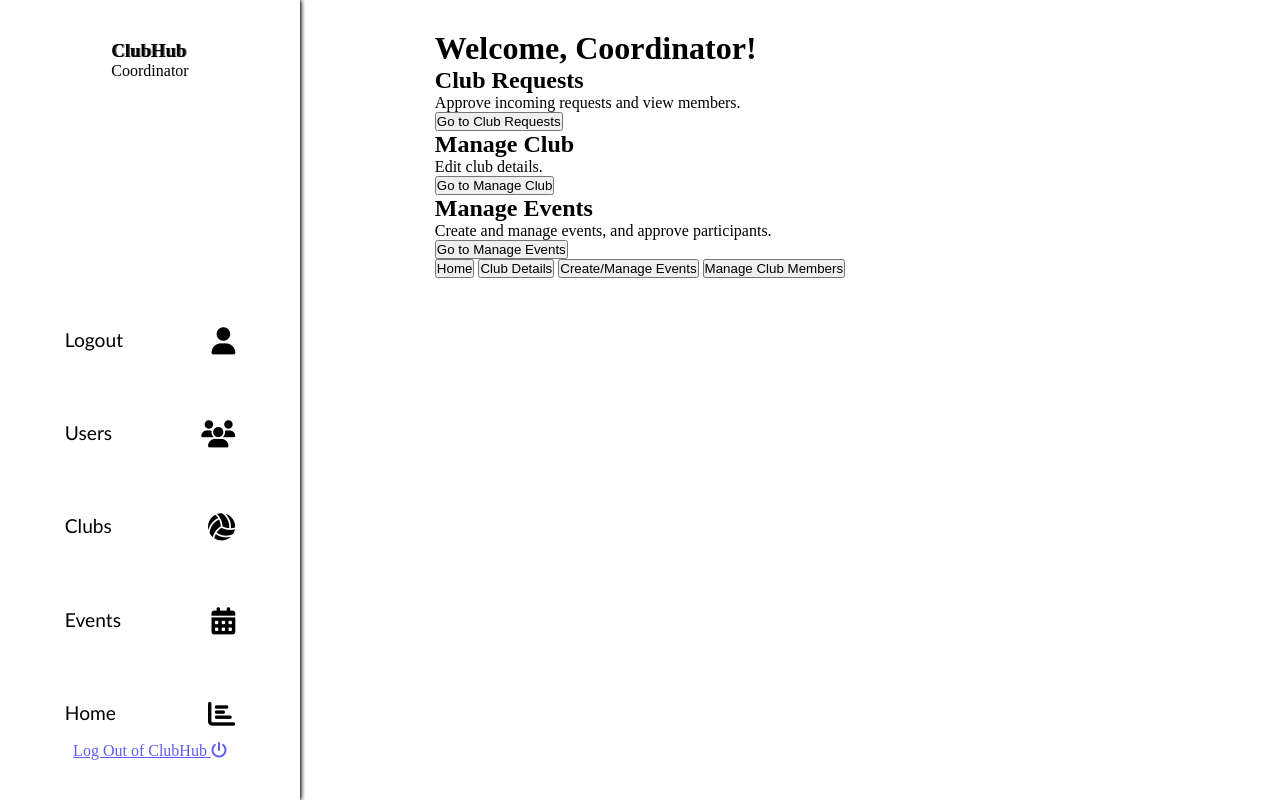
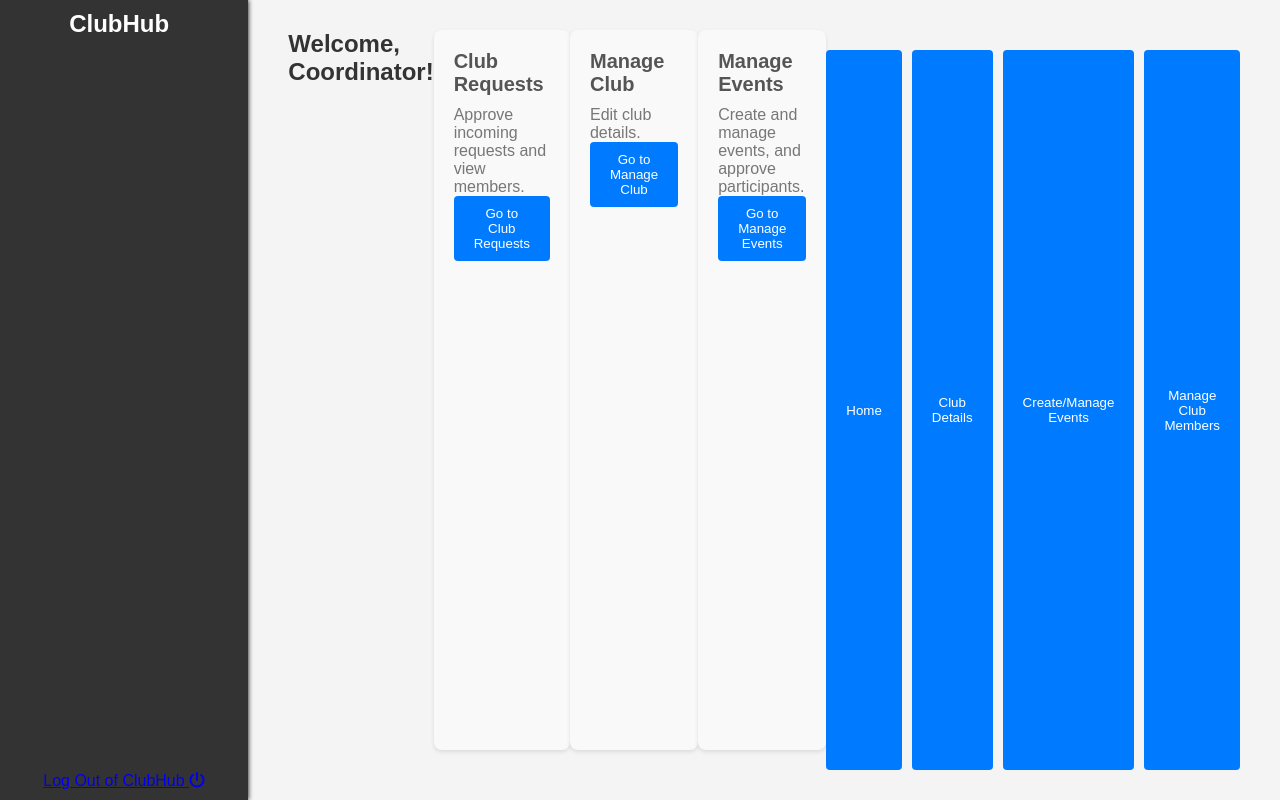
Before and after one commit to kronsy-ise/mini-epic-3, a Flask app: template clubhub/src/templates/coordinator/home.html in a window 1280 px wide. Run offline with Flask 3, Linux system fonts and the light colour scheme; the template is opened without the code that fills it, so the values that code supplies are empty; some libraries are stand-ins or nearby versions.

Commit message:
Merge to main

```diff
--- a/clubhub/src/handlers/clubs.py
+++ b/clubhub/src/handlers/clubs.py
@@ -39,7 +39,9 @@ def clubs():
             user_kind="Student",
             clubs = all_clubs)
     elif auth_user.kind == UserKind.Coordinator:
-        return render_template("coordinator/clubs.html")
+        return render_template("coordinator/clubs.html",
+            navigations=navigations.COORDINATOR_NAV,
+            user_kind = "Coordinator")
     else:
         return render_template("awaiting_approval.html")
 
--- a/clubhub/src/handlers/events.py
+++ b/clubhub/src/handlers/events.py
@@ -45,7 +45,9 @@ def events():
          club_events=club_events,
          other_events=other_events)
     elif auth_user.kind == UserKind.Coordinator:
-        return render_template("coordinator/events.html")
+        return render_template("coordinator/events.html",
+            navigations=navigations.COORDINATOR_NAV,
+            user_kind = "Coordinator")
     else:
         return render_template("awaiting_approval.html")
 
--- a/clubhub/src/handlers/users.py
+++ b/clubhub/src/handlers/users.py
@@ -7,6 +7,7 @@ from models.user import UserKind
 import psycopg2.errors as pgerrors
 import util
 from models.event import Event
+import navigations
 
 users_app = Blueprint('users_app', __name__)
 @users_app.route('/users')
@@ -46,7 +47,9 @@ def users():
     elif auth_user.kind == UserKind.Student:
         return render_template("user/users.html")
     elif auth_user.kind == UserKind.Coordinator:
-        return render_template("coordinator/users.html")
+        return render_template("coordinator/users.html",
+            navigations=navigations.COORDINATOR_NAV,
+            user_kind = "Coordinator")
     else:
         return render_template("awaiting_approval.html")
 
--- a/clubhub/src/static/styles/CoordinatorHome.css
+++ b/clubhub/src/static/styles/CoordinatorHome.css
@@ -1,243 +1,147 @@
-* {
+/* Reset some default styles */
+body, h1, h2, p, button {
+    margin: 0;
     padding: 0;
-    margin: 0;
-    box-sizing: border-box;
 }
 
-html, body {
-    height: 100%;
+body {
+    font-family: 'Arial', sans-serif;
+    background-color: #f4f4f4;
 }
 
+/* Container for the entire content */
+.main-container {
+    max-width: 800px;
+    margin: 20px auto;
+    background-color: #fff;
+    padding: 20px;
+    border-radius: 8px;
+    box-shadow: 0 0 10px rgba(0, 0, 0, 0.1);
+}
+
+/* Header style */
+h1 {
+    font-size: 24px;
+    margin-bottom: 20px;
+    color: #333;
+}
+
+/* Section styling */
+.option-box {
+    background-color: #f9f9f9;
+    padding: 20px;
+    margin-bottom: 20px;
+    border-radius: 8px;
+    box-shadow: 0 2px 4px rgba(0, 0, 0, 0.1);
+}
+
+/* Title in the section */
+h2 {
+    font-size: 20px;
+    margin-bottom: 10px;
+    color: #555;
+}
+
+/* Paragraph in the section */
+p {
+    font-size: 16px;
+    color: #777;
+}
+
+/* Button style */
+button {
+    padding: 10px 20px;
+    background-color: #007bff;
+    color: #fff;
+    border: none;
+    border-radius: 4px;
+    cursor: pointer;
+    transition: background-color 0.3s ease;
+}
+
+/* Button hover effect */
+button:hover {
+    background-color: #0056b3;
+}
+
+/* Action buttons container */
+.action-buttons {
+    margin-top: 20px;
+    display: flex;
+    gap: 10px;
+}
+
+/* Navbar styling */
 .navbar {
-    position: fixed;
-    top: 0;
-    left: 0;
-    height: 100vh;
-    background-color: linear-gradient(90deg, rgba(3, 206, 233, 0.5) 0%, rgba(24, 148, 179, 0.5) 100%);
-    width: 300px;
-    box-shadow: 0 0 5px black;
+    background-color: #333;
+    color: #fff;
+    padding: 10px;
     display: flex;
     justify-content: space-between;
     align-items: center;
-    flex-direction: column;
-    padding: 40px 8px;
-    z-index: 1000;
 }
 
-.nav__links_container {
-    width: 100%;
+.app_logo_container {
+    display: flex;
+    align-items: center;
 }
 
-.nav__links {
-    list-style: none;
-    display: flex;
-    flex-direction: column;
-    gap: 2px;
-    width: 100%;
+.app_logo_container h3 {
+    font-size: 24px;
+    margin-right: 10px;
 }
 
-.nav__links > li {
-    width: 100%;
+.nav__links_container ul {
+    list-style: none;
     display: flex;
 }
 
-.nav__links > li > a {
-    color: black;
-    width: 100%;
-    font-size: 1.2rem;
-    display: flex;
-    justify-content: space-evenly;
-    border-radius: 4px;
-    text-decoration: none;
-    font-family: 'Trebuchet MS', 'Lucida Sans Unicode', 'Lucida Grande', 'Lucida Sans', Arial, sans-serif;
-    position: relative;
-    display: flex;
-    justify-content: space-between;
-    padding: 32px 20%;
+.nav__links li {
+    margin-right: 20px;
 }
 
-.nav__links > li.nav__link_selected > a {
-    color: rgb(24, 148, 179);
+.nav__links a {
+    text-decoration: none;
+    color: #fff;
+    font-weight: bold;
+    font-size: 16px;
 }
 
-.nav__links > li > a::before {
-    position: absolute;
-    content: '';
-    width: 5px;
-    height: 0%;
-    background-color: rgb(3, 206, 233);
-    left: 0;
-}
+/* Responsive adjustments */
+@media screen and (max-width: 600px) {
+    .main-container {
+        margin: 10px;
+    }
 
-.nav__links > li > a:hover::before {
-    height: 50%;
-    transition: height 0.1s linear;
-}
+    .option-box {
+        padding: 15px;
+    }
 
-.nav__links > li > a:hover {
-    opacity: 0.9;
-    background-color: rgb(248, 248, 248);
-}
+    h1 {
+        font-size: 20px;
+        margin-bottom: 15px;
+    }
 
-.nav__links > li > a > i {
-    font-size: 1.7rem;
-}
+    h2 {
+        font-size: 18px;
+        margin-bottom: 8px;
+    }
 
-.user_table {
-    min-width: 600px;
-    width: 80%;
-    border-collapse: collapse;
-    font-family: 'Roboto', sans-serif;
-    font-weight: 400;
-    display: grid;
-    grid-template-columns: 1fr 1fr 1fr,1fr,1fr,1fr,1fr;
-    gap: 10px;
-    transform: scale(1);
-}
+    p {
+        font-size: 14px;
+    }
 
-@media (max-width: 1024px) {
-    .user_table {
-        width: 70%;
-        margin-left: 15%;
+    button {
+        padding: 8px 16px;
+        font-size: 14px;
+    }
+
+    .action-buttons {
+        flex-direction: column;
+        gap: 10px;
+    }
+
+    .navbar {
+        padding: 8px;
     }
 }
-
-@media (max-width: 768px) {
-    .user_table {
-        width: 100%;
-        margin-left: 0;
-    }
-}
-
-.headRow {
-    background: #bdbdbd;
-    color: #ffffff;
-    display: flex;
-}
-
-.divRow {
-    display: flex;
-    text-align: center;
-    align-items: center;
-}
-
-.divRow::after{
-    text-align: center;
-}
-.divRow:hover{
-    background-color: #ccc;}
-
-.divCell {
-    flex: 1;
-    padding: 10px;
-    text-align: center;
-    align-items: center;
-}
-
-.divCell:first-child {
-    border-left: #ccc 1px solid;
-}
-
-.divCell:last-child {
-    border-right: #ccc 1px solid;
-}
-
-.divRow:nth-child(2n+3) {
-    background: #e9e9e9;
-}
-
-.divActions {
-    display: flex;
-    justify-content: space-between;
-    align-items: center;
-    flex-direction: column;
-}
-
-.action {
-    width: 100px;
-    height: 30px;
-    text-align: center;
-    padding: 10px;
-    text-align: center;
-    border: none;
-    background-color: #4CAF50;
-    color: white;
-    cursor: pointer;
-    margin: 5px;
-}
-
-.action:hover {
-    background-color: #45a049;
-}
-
-.site_performance{
-    width: 100%;
-    display: flex;
-    justify-content: space-evenly;
-    margin-top: 20px;
-    align-items: center;
-    transform: scale(0.7);
-}
-.user_count, .club_count, .event_count, .coordinator_count, .student_count {
-    font-size: 1.5rem;
-    display: flex;
-    flex-direction: column;
-}
-
-.section {
-    margin: 10px;
-    padding: 10px;
-    border: 1px solid #000;
-    border-radius: 10px;
-}
-
-.coord-details {
-    margin: 10px;
-    padding: 10px;
-    border: 1px solid #000;
-    border-radius: 10px;
-}
-.footer {
-    background-color: black;
-    color: white;
-    text-align: center;
-    padding: 60px;
-}
-.site-information {
-    transform: scale(1.);
-    display: flex;
-    flex-direction: row;
-    justify-content: space-around;
-    flex-wrap: wrap;
-    margin-bottom: 0px;
-    border: 1px solid #000;
-    border-radius: 5px;
-    background-color: #0056b3;
-    color: #3d2630;
-    padding: 20px;
-    color: #3d2630;
-    box-sizing: border-box;
-    width: 80%;
-    margin-left: 305px;
-}
-
-.info-card {
-    border: 1px solid #000;
-    border-radius: 5px;
-    width: 150px;
-    margin: 1px;
-    padding: 20px;
-    box-sizing: border-box;
-    text-align: center;
-    background-color: white;
-}
-
-#form1{
-    margin: 20px 20px 20px 320px; /* Adjust the left margin value to 320px */
-    border-radius: 20px;
-    padding: 20px;
-    display: flex;
-    justify-content: center;
-    border: 2px solid black;
-    box-shadow: 0 0 5px rgba(0, 0, 0, 0.3);
-}
--- a/clubhub/src/templates/coordinator/home.html
+++ b/clubhub/src/templates/coordinator/home.html
@@ -5,54 +5,35 @@
 {% endblock %}
 
 {% block content %}
-    <nav class="navbar">
-        <div class="app_logo_container">
-            <h3>ClubHub</h3>
-            <p>Coordinator</p>
-        </div>
-        <div class="nav__links_container">
-            <ul class="nav__links">
-                <li><a href="/clear-cookies">Logout <i class="fa-solid fa-user"></i></a></li>
-                <li><a href="/users">Users <i class="fa-solid fa-users"></i></a></li>
-                <li><a href="/clubs">Clubs <i class="fa-solid fa-volleyball"></i></a></li>
-                <li><a href="/events">Events <i class="fa-solid fa-calendar-days"></i></a></li>
-                <li><a href="/home">Home <i class="fa-solid fa-chart-bar"></i></a></li>
-            </ul>
-        </div>
-    </nav>
 
-    <main>
         <h1>Welcome, Coordinator!</h1>
 
         <!-- Club Requests Section -->
         <section class="option-box">
             <h2>Club Requests</h2>
             <p>Approve incoming requests and view members.</p>
-            <button onclick="window.location.href='{{ url_for('/users.html') }}'">Go to Club Requests</button>
+            <button onclick="window.location.href='/users'">Go to Club Requests</button>
         </section>
 
         <!-- Manage Club Section -->
         <section class="option-box">
             <h2>Manage Club</h2>
             <p>Edit club details.</p>
-            <button onclick="window.location.href='{{ url_for('/club.html') }}'">Go to Manage Club</button>
+            <button onclick="window.location.href='/clubs'">Go to Manage Club</button>
         </section>
 
         <!-- Manage Events Section -->
         <section class="option-box">
             <h2>Manage Events</h2>
             <p>Create and manage events, and approve participants.</p>
-            <button onclick="window.location.href='{{ url_for('/events.html') }}'">Go to Manage Events</button>
+            <button onclick="window.location.href='/events'">Go to Manage Events</button>
         </section>
 
         <!-- Buttons to redirect to other templates -->
         <div class="action-buttons">
-            <button onclick="window.location.href='{{ url_for('/home.html') }}'">Home</button>
-            <button onclick="window.location.href='{{ url_for('/club.html') }}'">Club Details</button>
-            <button onclick="window.location.href='{{ url_for('/events.html') }}'">Create/Manage Events</button>
-            <button onclick="window.location.href='{{ url_for('/users.html') }}'">Manage Club Members</button>
+            <button onclick="window.location.href='/home'">Home</button>
+            <button onclick="window.location.href='/club'">Club Details</button>
+            <button onclick="window.location.href='/events'">Create/Manage Events</button>
+            <button onclick="window.location.href='/users'">Manage Club Members</button>
         </div>
-    </main>
-</body>
-</html>
 {% endblock %}
--- a/clubhub/src/templates/user/clubs.html
+++ b/clubhub/src/templates/user/clubs.html
@@ -23,7 +23,7 @@
                 <p class="club_desc">Club Description</p>
                 <p class="club_join">Join</p>
             </div>
-                {% if club_events|length > 0 %}
+                {% if clubs|length > 0 %}
                 {% for club in clubs %}
                 <div class="club">
                         <p class="club_name">{{club.name}}</p>
```
Also changed, not shown: clubhub/src/handlers/home.py (+5 -4 lines), clubhub/src/navigations.py (+7 -0 lines).
